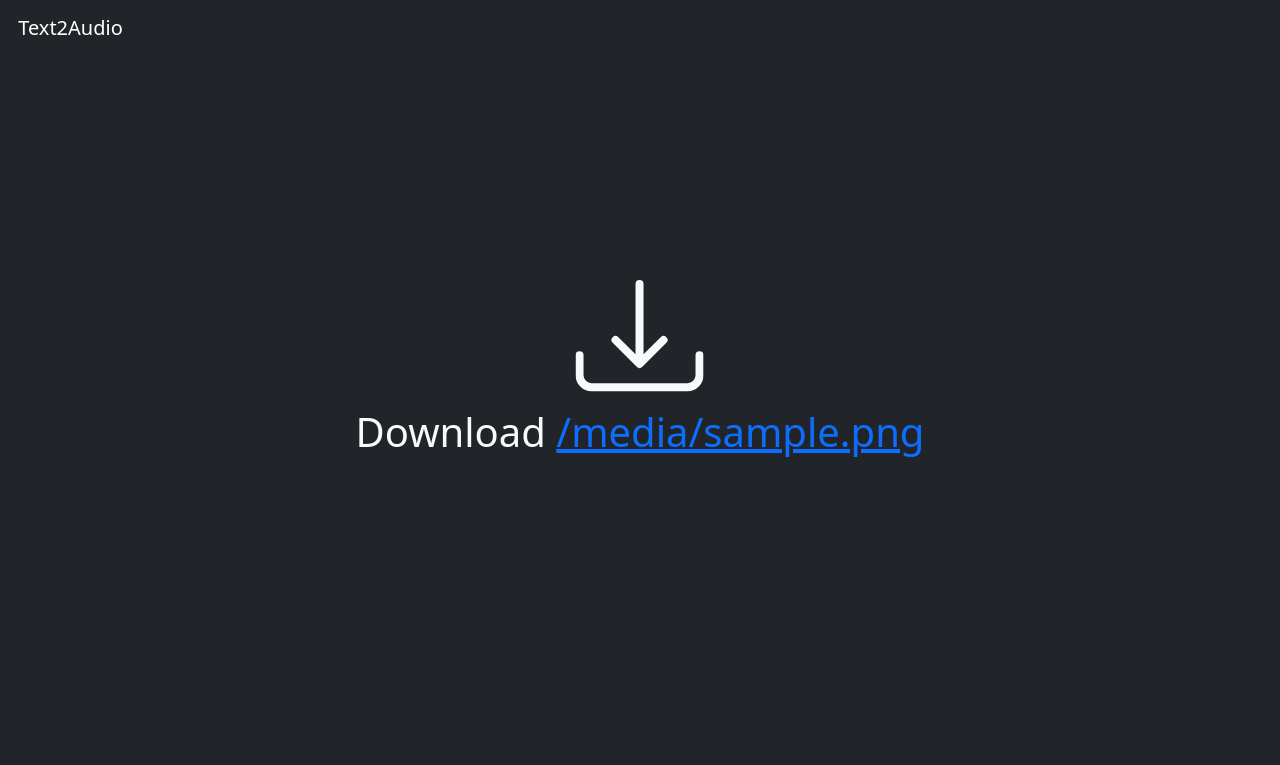
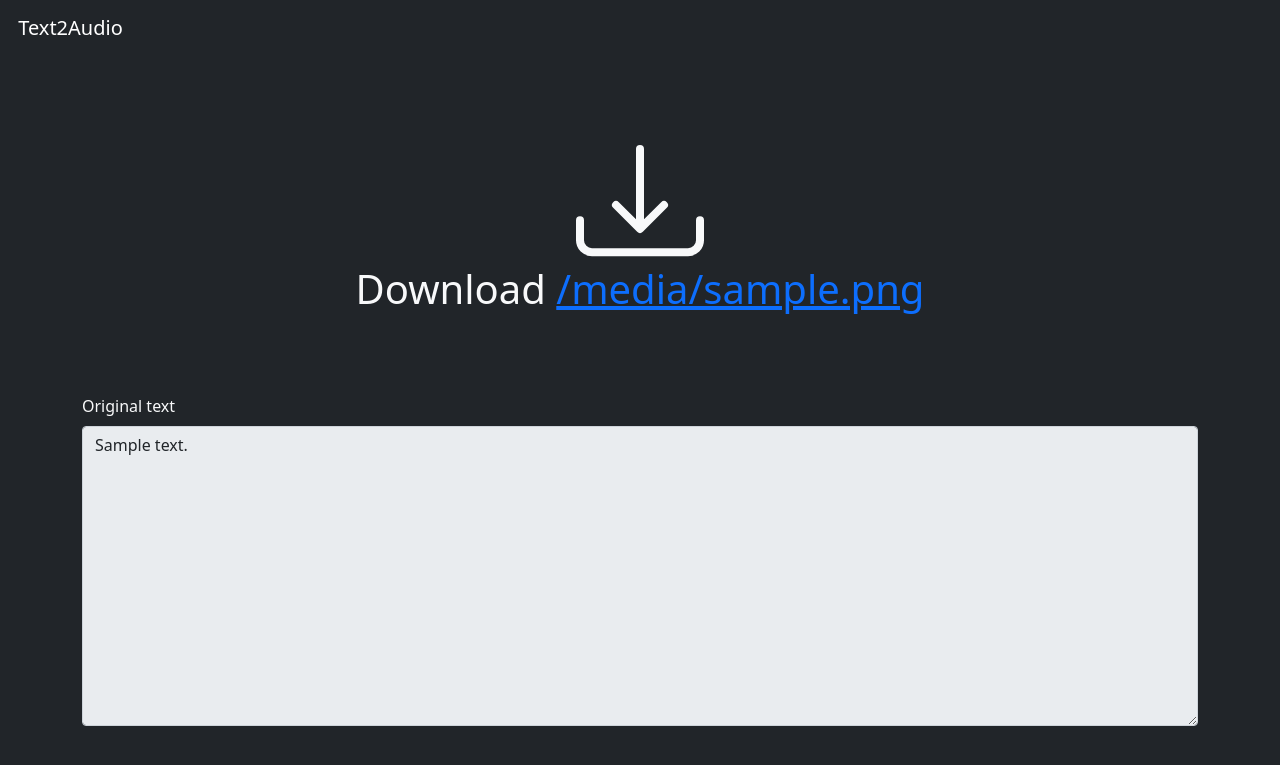
Before and after one commit to Scaffus/AudioBook-Web, a Flask app: template templates/done.html in a window 1280 px wide. Shown: the top 765 px of the page. Run offline with Flask 2, Linux system fonts and the light colour scheme; the template is opened without the code that fills it: most values are stand-ins (such as "Sample title", 1, 10 or a date in 2020).

Commit message:
Update done.html

```diff
--- a/templates/done.html
+++ b/templates/done.html
@@ -1,18 +1,22 @@
 {% extends 'base.html' %}
 
 {% block body %}
-
-<div class="position-absolute top-50 start-50 translate-middle">
-    <svg xmlns="http://www.w3.org/2000/svg" width="128" height="128" fill="currentColor" class="bi bi-download text-light position-absolute top-0 start-50 translate-middle" viewBox="0 0 16 16">
+<hr>
+<br><br>
+<div class="" style="text-align: center;">
+    <svg xmlns="http://www.w3.org/2000/svg" width="128" height="128" fill="currentColor" class="bi bi-download text-light" viewBox="0 0 16 16">
         <path d="M.5 9.9a.5.5 0 0 1 .5.5v2.5a1 1 0 0 0 1 1h12a1 1 0 0 0 1-1v-2.5a.5.5 0 0 1 1 0v2.5a2 2 0 0 1-2 2H2a2 2 0 0 1-2-2v-2.5a.5.5 0 0 1 .5-.5z"/>
         <path d="M7.646 11.854a.5.5 0 0 0 .708 0l3-3a.5.5 0 0 0-.708-.708L8.5 10.293V1.5a.5.5 0 0 0-1 0v8.793L5.354 8.146a.5.5 0 1 0-.708.708l3 3z"/>
     </svg>
-    <br>
-    <br>
-    <br>
-    <h1 class="text-light">
+    <h1 class="text-light ">
         Download <a href="download/{{ file }}">{{ file }}</a>
     </h1>
 </div>
+<hr>
+<br><br>
+<div class="">
+    <label for="nameFormInput" class="form-label text-light">Original text</label>
+    <textarea class="form-control" name="content" id="nameFormInput" disabled style="height: 300px;" rows="3">{{ text }}</textarea>
+</div>
 
 {% endblock %}
```
